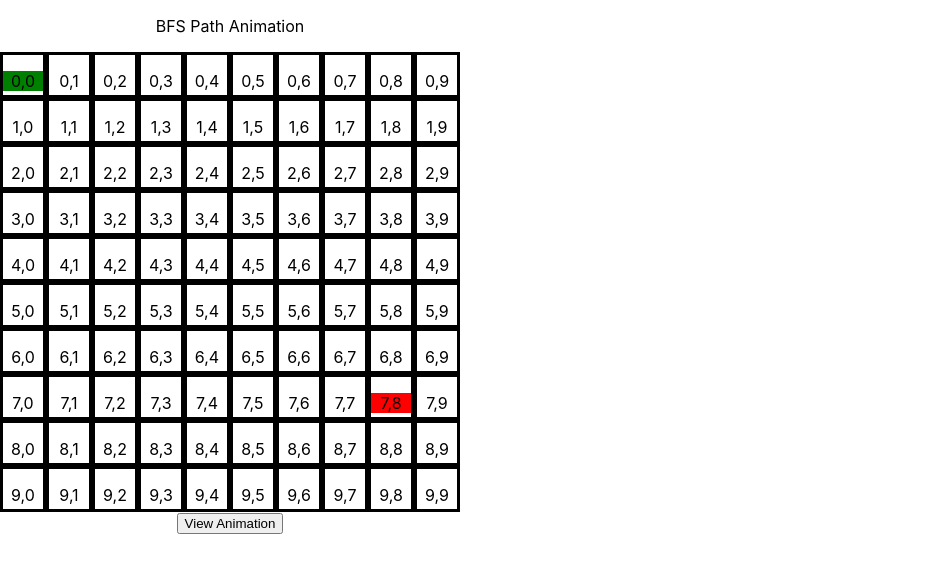
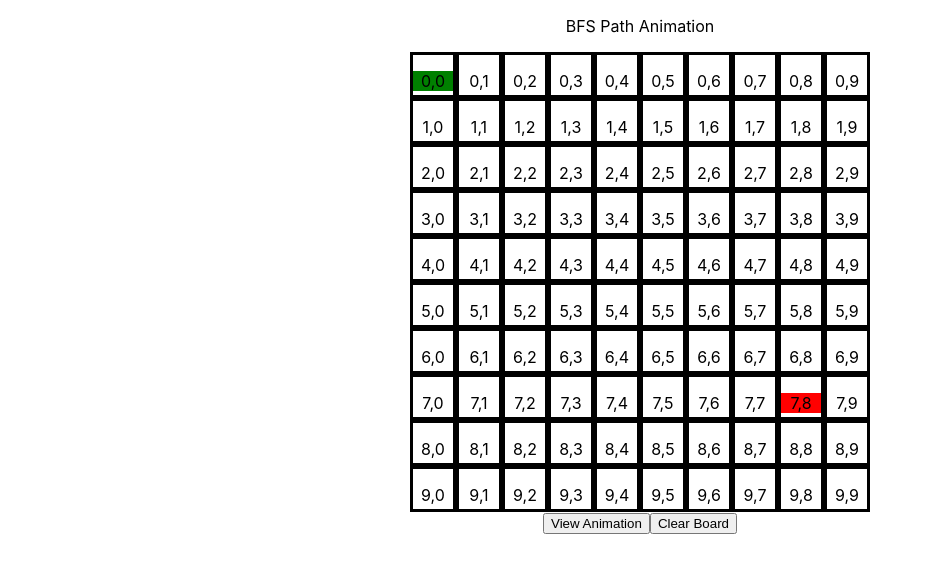
Before and after one commit to adolfoherrera1417/Target-Acquired, a React (Create React App) app: page / in a window 1280 px wide. Shown: the top 572 px of the page, without its empty margins (0-933 px from the left). Built offline with nearby package versions, Linux system fonts and the light colour scheme.

Commit message:
Cick for walls

```diff
--- a/src/Algorithms/BFS.js
+++ b/src/Algorithms/BFS.js
@@ -6,13 +6,13 @@ const solve = (matrix, start) => {
 
     // Create visited matrix
     var visited = []
-    for(var i = 0; i < 10; i++) {
+    for(let i = 0; i < 10; i++) {
         visited.push(new Array(10).fill(false))
     }
 
     // create prev matrix
     var prev = []
-    for(var i = 0; i < 10; i++) {
+    for(let i = 0; i < 10; i++) {
         prev.push(new Array(10).fill(null))
     }
 
@@ -56,7 +56,7 @@ const solve = (matrix, start) => {
 const reconstructPath = (start, end, prev) => {
     let temp = [];
 
-    while (end.x != start.x || end.y != start.y) {
+    while (end.x !== start.x || end.y !== start.y) {
         temp.push(end);
         end = prev[end.x][end.y];
     }
--- a/src/Algorithms/Queue.js
+++ b/src/Algorithms/Queue.js
@@ -27,7 +27,7 @@ export function Queue(){
 
   // Returns true if the queue is empty, and false otherwise.
   this.isEmpty = function(){
-    return (queue.length == 0);
+    return (queue.length === 0);
   }
 
   /* Enqueues the specified item. The parameter is:
@@ -44,7 +44,7 @@ export function Queue(){
   this.dequeue = function(){
 
     // if the queue is empty, return immediately
-    if (queue.length == 0) return undefined;
+    if (queue.length === 0) return undefined;
 
     // store the item at the front of the queue
     var item = queue[offset];
--- a/src/App.js
+++ b/src/App.js
@@ -5,9 +5,7 @@ import Board from './Components/Board/Board'
 function App() {
   return (
     <div className="App">
-      <body>
         <Board/>
-      </body>
     </div>
   );
 }
--- a/src/Components/Board/Board.jsx
+++ b/src/Components/Board/Board.jsx
@@ -2,10 +2,6 @@ import React, { Component } from 'react'
 import Node from './Node'
 import Temp from './Temp'
 import {BFSShortestPath} from '../../Algorithms/BFS.js'
-
-
-// const walls = [[0,6],[1,6],[2,6],[3,6],[4,6],[5,5],[6,5],[7,4]]
-
 
 export default class Board extends Component {
 
@@ -17,6 +13,7 @@ export default class Board extends Component {
         }
 
         this.handleClick = this.handleClick.bind(this)
+        this.handleCleanBoard = this.handleCleanBoard.bind(this)
     }
 
     componentDidMount() {
@@ -24,16 +21,10 @@ export default class Board extends Component {
     }
 
     handleMouseDown = (x,y) => {
-        // Tell item clicked that it is now a wall
-        // There are multiple ways of diong this.
-        // 1. We can find the node by id and replace it to black. And also mark the grid with a "W". Will not be remembered by state.
-        // 2. Tell the node itself that he is now a wall. (Harder)
         document.getElementById(`node-${x}-${y}`).className = 'node wall';
         let {matrix} = this.state
         matrix[x][y] = "W";
         this.setState({matrix})
-
-
     }
 
     handleClick() {
@@ -52,6 +43,23 @@ export default class Board extends Component {
                 },50*j);}},10*i)
             }
         }
+    }
+
+    handleCleanBoard() {
+        let {matrix} = this.state
+        for(let i = 0; i < 10; i++) {
+            for (let j = 0; j < 10; j++) {
+                document.getElementById(`node-${i}-${j}`).className = 'node';
+                if((i === 7) && (j === 8)) {
+                    continue
+                } else {
+                    matrix[i][j] = "P"
+
+                }
+            }
+        }
+
+        this.setState({matrix})
     }
 
     createBoard() {
@@ -85,10 +93,11 @@ export default class Board extends Component {
 
     render() {
         return (
-            <div style={{width: "460px"}}>
+            <div style={{width: "460px", marginLeft:"auto", marginRight: "auto"}}>
                 <Temp title={"BFS Path Animation"}/>
                 {this.state.grid}
                 <button onClick={this.handleClick}>View Animation</button>
+                <button onClick={this.handleCleanBoard}>Clear Board</button>
             </div>
         )
     }
```
